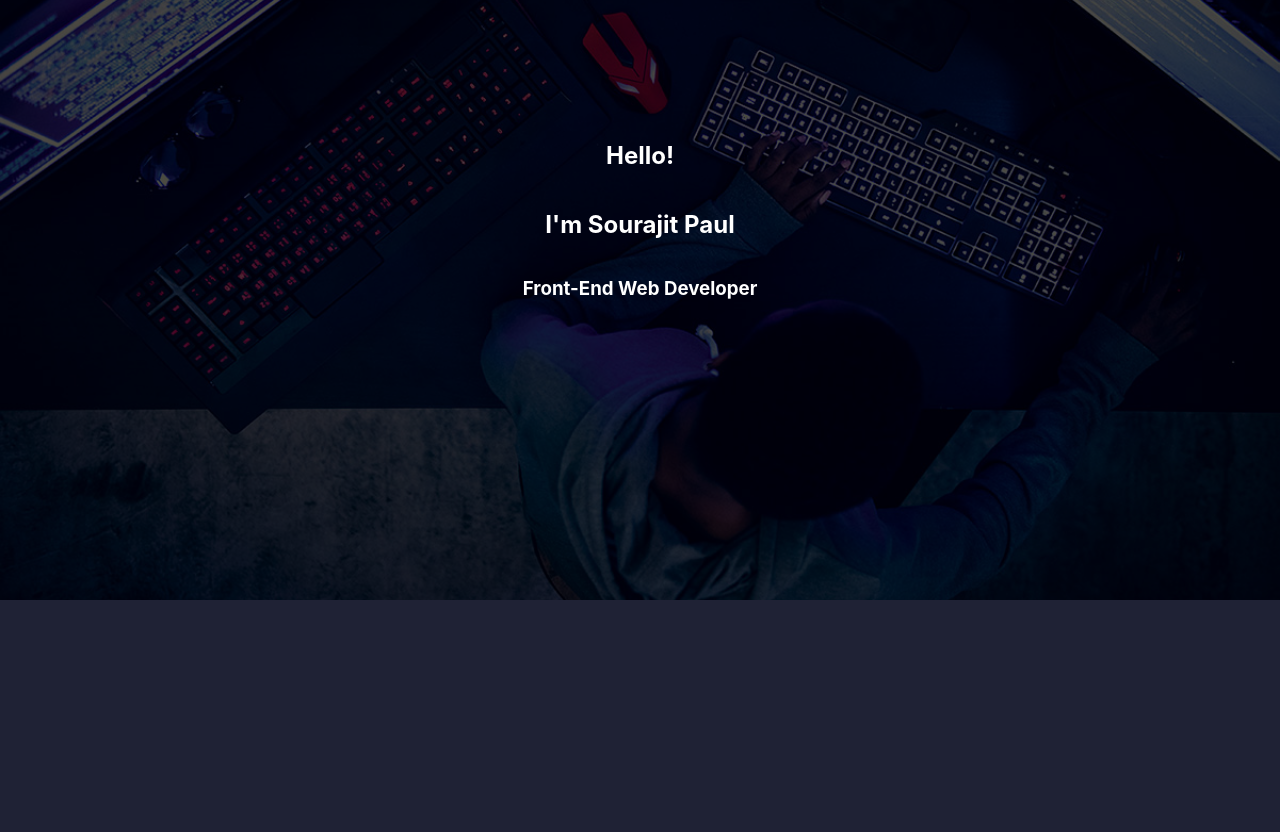
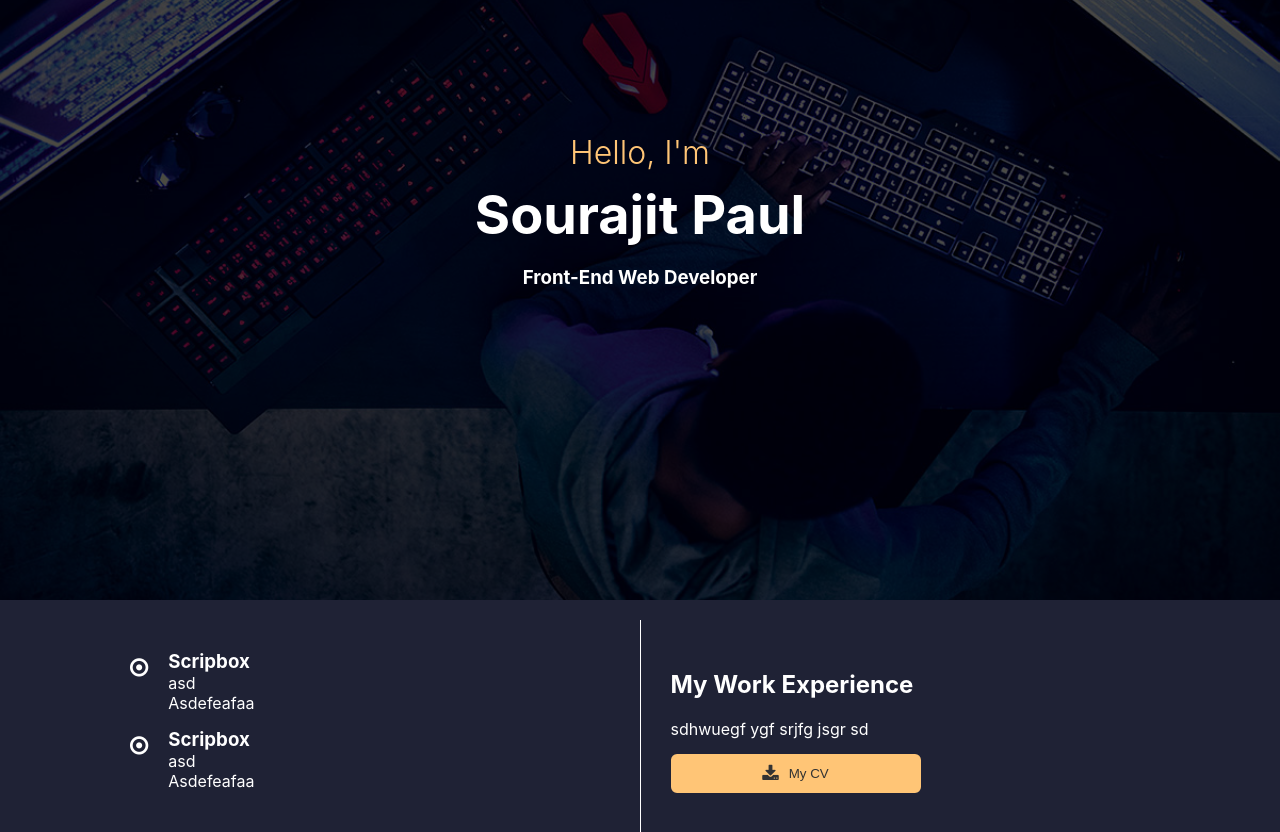
Before and after one commit to souro18/souro18.github.io, a React (Create React App) app: page / in a window 1280 px wide. Shown: the part 200-1032 px from the top of the page. Before the commit the page ends 800 px from the top, so only its background shows below. Built offline with nearby package versions, Linux system fonts and the light colour scheme.

Commit message:
experience section

```diff
--- a/public/index.html
+++ b/public/index.html
@@ -9,7 +9,8 @@
       name="description"
       content="Web site created using create-react-app"
     />
-    <link rel="apple-touch-icon" href="%PUBLIC_URL%/logo192.png" />
+    <link rel="stylesheet" href="https://stackpath.bootstrapcdn.com/font-awesome/4.7.0/css/font-awesome.min.css" />
+
     <!--
       manifest.json provides metadata used when your web app is installed on a
       user's mobile device or desktop. See https://developers.google.com/web/fundamentals/web-app-manifest/
--- a/src/App.css
+++ b/src/App.css
@@ -1,7 +1,8 @@
 body {
+  --theme-bg: #1f2235;
   margin: 0;
   padding: 0;
-  background-color: #1f2235;
+  background-color: var(--theme-bg);
   color: white;
 }
 
@@ -11,3 +12,20 @@ body {
   height: 100%;
 
 }
+
+.container {
+  width: 90%;
+  max-width: 1080px;
+  margin: auto;
+  padding: 20px;
+}
+
+.wrapper {
+  display: flex;
+}
+.flex-section {
+  display: flex;
+  flex-direction: column;
+  flex: 1;
+  padding: 30px;
+}
--- a/src/App.js
+++ b/src/App.js
@@ -1,11 +1,15 @@
 import React from 'react';
-import './App.css';
+import './styles/App.scss';
 
 import Intro from './Components/intro/Intro';
+import Experience from './Components/experience/Experience'
 
 function App() {
   return (
+    <>
     <Intro/>
+    <Experience/>
+    </>
   );
 }
 
--- /dev/null
+++ b/src/Components/experience/Experience.js
@@ -0,0 +1,36 @@
+import React from 'react';
+import experienceData from './../../json/experience.json';
+import './experience.scss';
+
+const Experience = (props) => {
+    return (
+        <div className="container">
+            <div className="wrapper">
+                <div className="flex-section experience">
+                    { experienceData.works.map(experience => {
+                        return (
+                            <div className="work-wrapper">
+                                <i class="fa fa-dot-circle-o fa-lg" aria-hidden="true"></i>
+                                <div className="work">
+                                    <h3>{experience.company_name}</h3>
+                                    <span>{experience.duration}</span>
+                                    <span>{experience.description}</span>
+                                </div>
+                            </div>
+                        )
+                    })}
+                </div>
+                <div className="flex-section info">
+                    <h2>My Work Experience</h2>
+                    <span>sdhwuegf ygf srjfg jsgr sd</span>
+                    <button className="btn">
+                    <i class="fa fa-download fa-lg" aria-hidden="true"></i>
+                    <span>My CV</span>
+                    </button>
+                </div>
+            </div>
+        </div>
+    )
+}
+
+export default Experience;
--- /dev/null
+++ b/src/Components/experience/experience.scss
@@ -0,0 +1,29 @@
+.experience {
+    border-right: 1px solid white;
+  }
+
+.work-wrapper {
+display: flex;
+margin-bottom: 15px;
+    i {
+        margin-top: 10px;
+    }
+  .work {
+      margin-left: 20px;
+      display: flex;
+      flex-direction: column;
+      h3 {
+          margin: 0px;
+      }
+  }
+}
+
+@media only screen and (max-width: 767px) {
+  .wrapper {
+      flex-direction: column;
+  }
+  .experience {
+      border: none;
+      order: 2;
+  }
+}
--- a/src/Components/intro/Intro.js
+++ b/src/Components/intro/Intro.js
@@ -8,8 +8,8 @@ const Intro = () => {
             <img className="full-screen back-img" src={introImage} alt='coder image' />
             <div className="full-screen intro-wrapper">
                 <div className="intro-details">
-                    <h2>Hello!</h2>
-                    <h1>I'm Sourajit Paul</h1>
+                    <h2>Hello, I'm </h2>
+                    <h1>Sourajit Paul</h1>
                     <h3>Front-End Web Developer</h3>
                 </div>
             </div>
--- a/src/Components/intro/intro.scss
+++ b/src/Components/intro/intro.scss
@@ -1,3 +1,5 @@
+@import './../../styles/color.scss';
+
 #intro {
     position: relative;
     height: 100vh;
@@ -17,4 +19,15 @@
     align-items: center;
     margin-top: 40px;
     flex: 1;
+    h1 {
+      font-size: 54px;
+      margin: 0px;
+    }
+    h2 {
+      margin: 0px 0px 10px 0px;
+      color: $yellow;
+      font-size: 32px;
+      font-weight: 300;
+    }
+
   }
--- /dev/null
+++ b/src/json/experience.json
@@ -0,0 +1,11 @@
+{
+    "works": [{
+        "company_name": "Scripbox",
+        "duration": "asd",
+        "description": "Asdefeafaa"
+    }, {
+        "company_name": "Scripbox",
+        "duration": "asd",
+        "description": "Asdefeafaa"
+    }]
+}
--- /dev/null
+++ b/src/styles/App.scss
@@ -0,0 +1,51 @@
+@import './color.scss';
+
+body {
+    margin: 0;
+    padding: 0;
+    background-color: $primary-color;
+    color: $secondary-color;
+  }
+
+  .full-screen {
+    position: absolute;
+    width: 100%;
+    height: 100%;
+
+  }
+
+  .container {
+    width: 90%;
+    max-width: 1080px;
+    margin: auto;
+    padding: 20px;
+  }
+
+  .wrapper {
+    display: flex;
+  }
+  .flex-section {
+    display: flex;
+    flex-direction: column;
+    flex: 1;
+    padding: 30px;
+  }
+
+.btn {
+  margin: 15px 0px;
+  padding: 10px;
+  max-width: 250px;
+  border: 2px solid $yellow;
+  background-color: $yellow;
+  border-radius: 6px;
+  color: $dark-grey;
+  &:hover {
+    background-color: $primary-hover;
+    color: $secondary-color;
+    transition: 0.5s ease;
+  }
+
+  .fa {
+    margin-right: 10px;
+  }
+}
--- /dev/null
+++ b/src/styles/color.scss
@@ -0,0 +1,5 @@
+$primary-color: #1f2235;
+$secondary-color: #fff;
+$primary-hover: #292e4d;
+$yellow: #ffc576;
+$dark-grey: #333;
```
